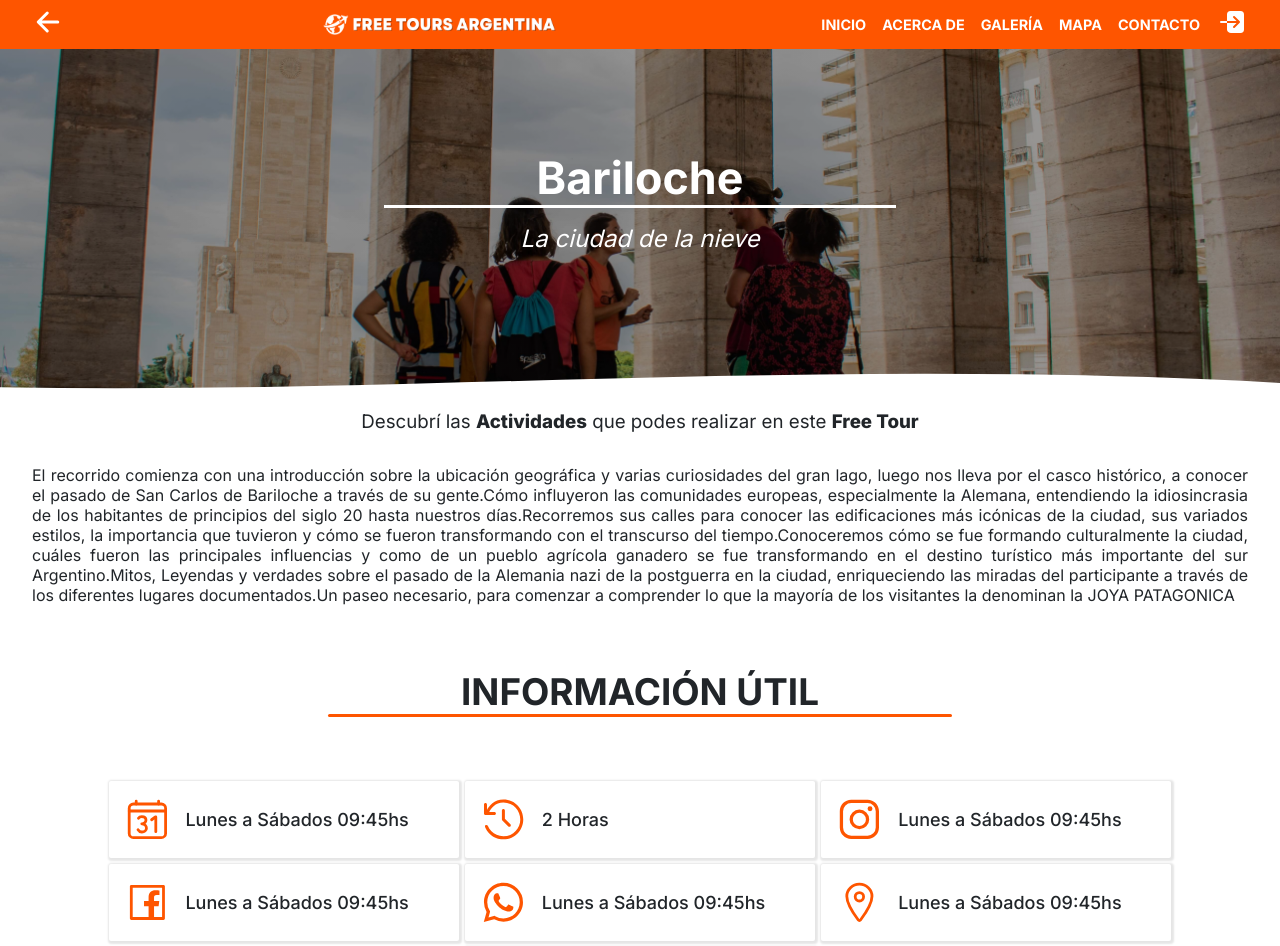
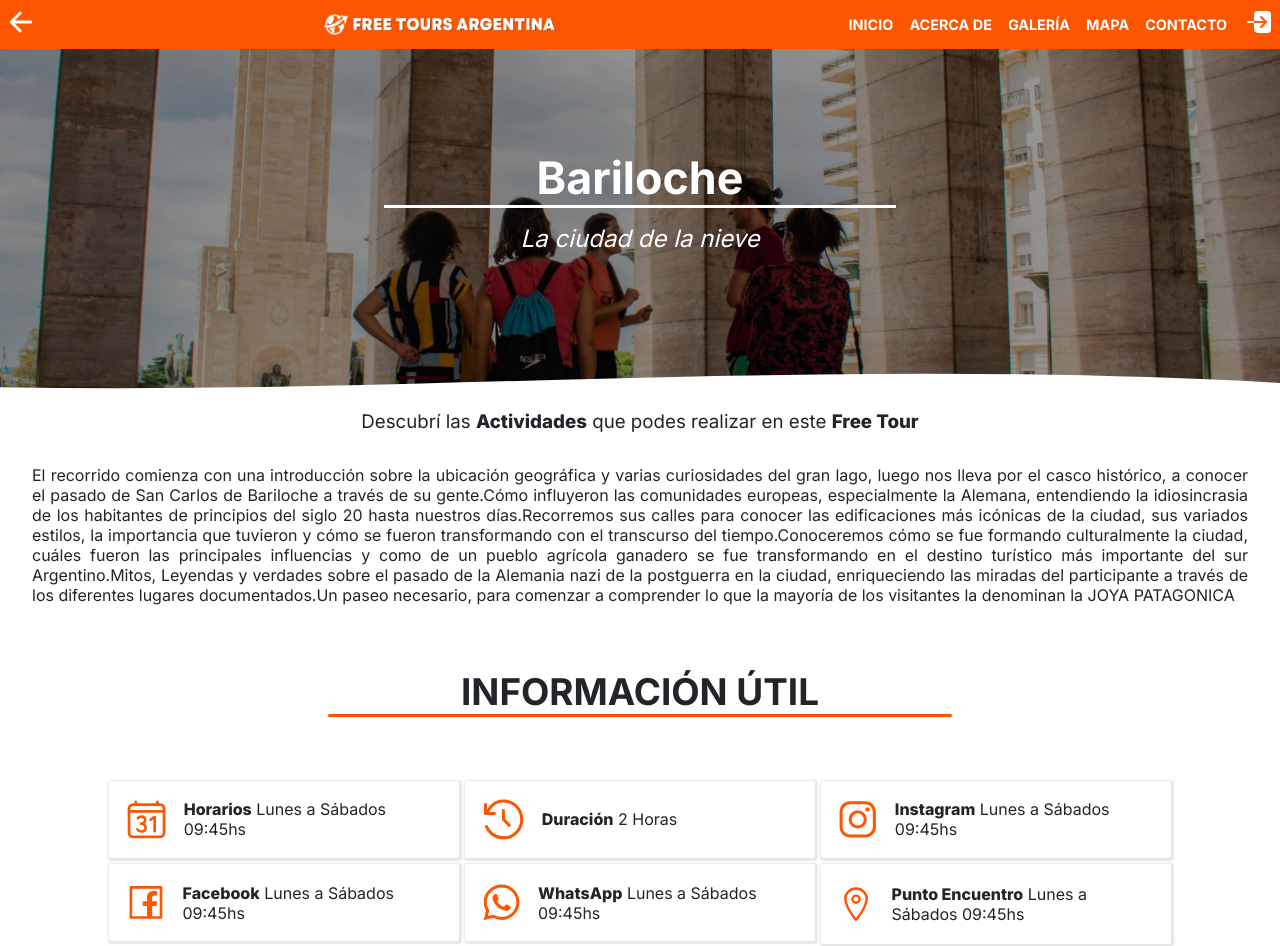
Before and after one commit to GonzaloGuaimas/tourism-blog-website-nextjs, a Next.js app: page /place-to-go/1 in a window 1280 px wide. Shown: the top 946 px of the page. Built offline with nearby package versions, Linux system fonts and the light colour scheme.

Commit message:
fix styles details

```diff
--- a/components/place-to-go/About.tsx
+++ b/components/place-to-go/About.tsx
@@ -20,13 +20,13 @@ const About = () => {
             <hr />
         </div>
         <div className={styles.AboutGrid}>
-            <AboutCard text={'Lunes a Sábados 09:45hs'} icon={<IoCalendarNumberOutline className={styles.AboutCardIcon}/>}/>
-            <AboutCard text={'2 Horas'} icon={<RxCounterClockwiseClock className={styles.AboutCardIcon}/>}/>
-            <AboutCard text={'Lunes a Sábados 09:45hs'} icon={<IoLogoInstagram className={styles.AboutCardIcon}/>}/>
-            <AboutCard text={'Lunes a Sábados 09:45hs'} icon={<AiOutlineFacebook className={styles.AboutCardIcon}/>}/>
-            <AboutCard text={'Lunes a Sábados 09:45hs'} icon={<IoLogoWhatsapp className={styles.AboutCardIcon}/>}/>
-            <AboutCard text={'Lunes a Sábados 09:45hs'} icon={<IoLocationOutline className={styles.AboutCardIcon}/>}/>
-            <AboutCard text={'Español / Ingles'} icon={<IoFlagOutline className={styles.AboutCardIcon}/>}/>
+            <AboutCard text={'Lunes a Sábados 09:45hs'} icon={<IoCalendarNumberOutline className={styles.AboutCardIcon}/>} title={'Horarios'} />
+            <AboutCard text={'2 Horas'} icon={<RxCounterClockwiseClock className={styles.AboutCardIcon} />} title={'Duración'}/>
+            <AboutCard text={'Lunes a Sábados 09:45hs'} icon={<IoLogoInstagram className={styles.AboutCardIcon} />} title={'Instagram'}/>
+            <AboutCard text={'Lunes a Sábados 09:45hs'} icon={<AiOutlineFacebook className={styles.AboutCardIcon} />} title={'Facebook'}/>
+            <AboutCard text={'Lunes a Sábados 09:45hs'} icon={<IoLogoWhatsapp className={styles.AboutCardIcon} />} title={'WhatsApp'}/>
+            <AboutCard text={'Lunes a Sábados 09:45hs'} icon={<IoLocationOutline style={{ fontSize: '3rem'}} className={styles.AboutCardIcon} />} title={'Punto Encuentro'}/>
+            <AboutCard text={'Español / Ingles'} icon={<IoFlagOutline style={{ fontSize: '2rem'}} className={styles.AboutCardIcon} />} title={'Idioma/s'}/>
         </div>
         <p className={styles.AboutP}>información adicional: *Valor pago libre (Al finalizar cada asistente entrega al guía la cantidad que considere, de acuerdo a la satisfacción obtenida) *Ropa adecuada para las condiciones del clima y calzado cómodo *Apto para todas las edades | Incluido *Caminata *Guías | No Incluido *Extras de ningún tipo</p>
       </div>
--- a/components/pure/place-to-go/AboutCard.tsx
+++ b/components/pure/place-to-go/AboutCard.tsx
@@ -1,11 +1,11 @@
 import React from 'react'
 import styles from '../../../styles/Places.module.css'
 
-const AboutCard = ({icon, text}: {icon: any, text: string}) => {
+const AboutCard = ({title, icon, text}: {title: string, icon: any, text: string}) => {
   return (
     <div className={styles.AboutCard}>
         {icon}
-        <p>{text}</p>
+        <p><strong>{title}</strong> {text}</p>
     </div>
   )
 }
--- a/components/pure/place-to-go/ContactButton.tsx
+++ b/components/pure/place-to-go/ContactButton.tsx
@@ -5,7 +5,7 @@ import { IoLogoWhatsapp } from 'react-icons/io5'
 const ContactButton = ({footerVisible}: {footerVisible: boolean}) => {
   return (
     <div className={`${styles.ContactButton} ${footerVisible ? styles.ContactButtonAnimate : ''}`}>
-        <button><p>Quiero Participar del Free Tour</p><IoLogoWhatsapp/></button>
+        <button><p>Reservar mi Lugar</p><IoLogoWhatsapp/></button>
     </div>
   )
 }
--- a/styles/Home.module.css
+++ b/styles/Home.module.css
@@ -18,7 +18,7 @@
   width: 100%;
   min-height: fit-content;
   align-items: center;
-  padding: .4rem 2rem .4rem 2rem;
+  padding: .4rem .3rem .4rem .3rem;
 }
 .navBar .NavBarIcon {
   font-size: 2rem;
--- a/styles/Places.module.css
+++ b/styles/Places.module.css
@@ -113,8 +113,9 @@
 	transform: scale(1.02);
 }
 .AboutCard p {
-    font-size: large;
-    font-weight: 500;
+    font-size: medium;
+    font-weight: 400;
+    text-align: start;
 }
 .AboutCardIcon {
     color: var(--primary-color);
```
